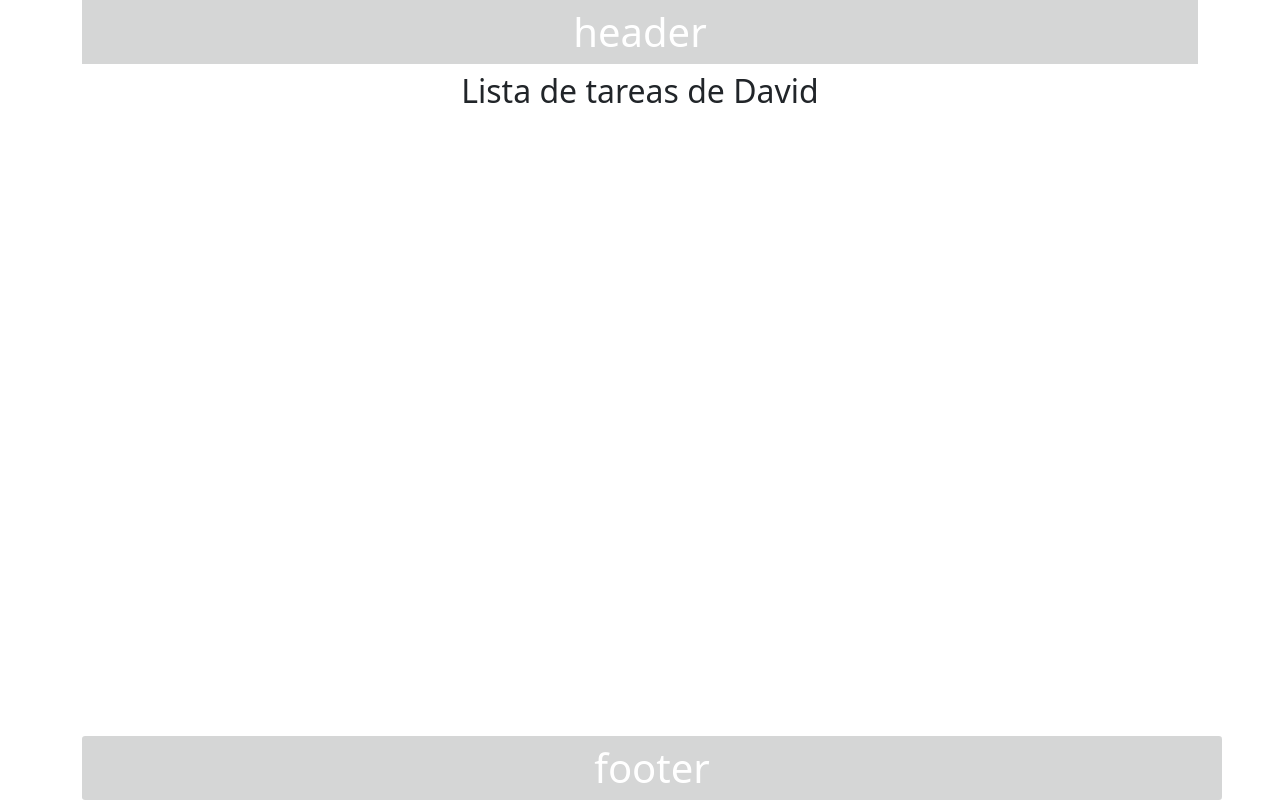
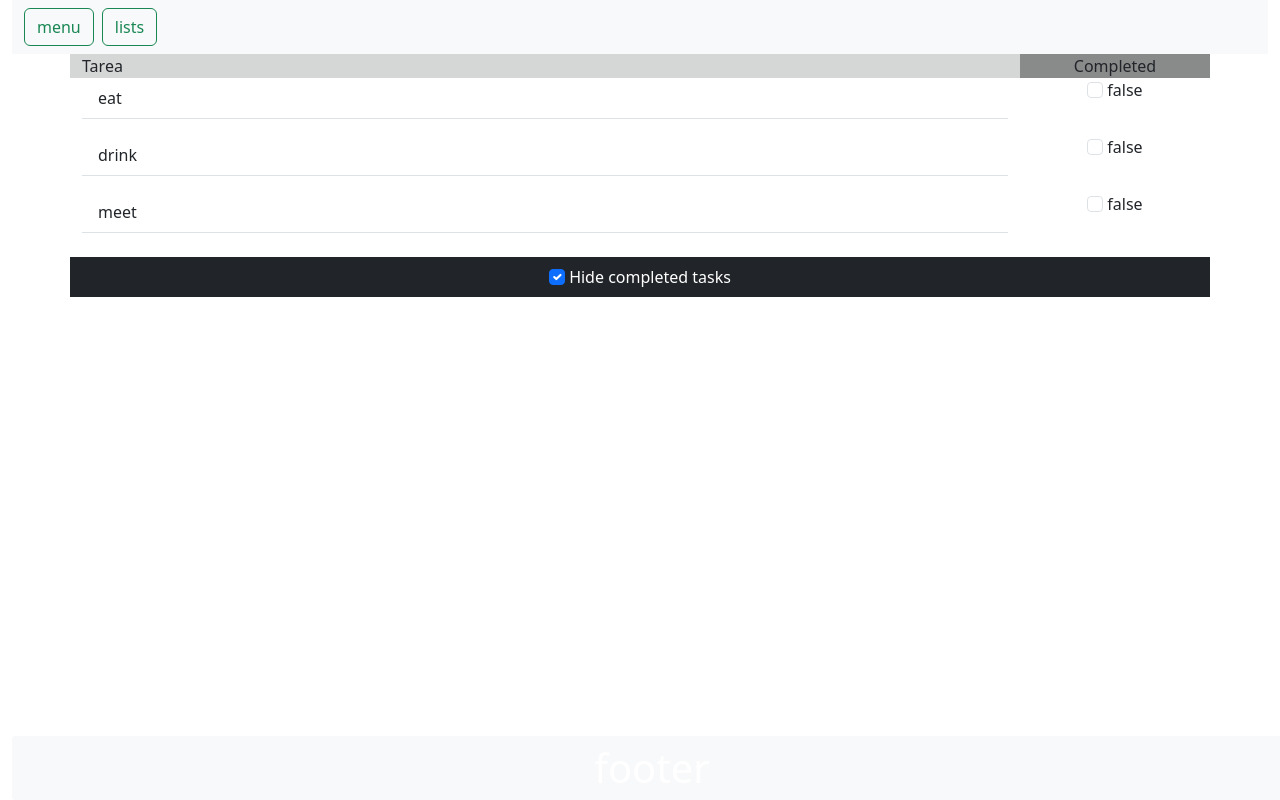
Before and after one commit to dmeleroandrade/todo-List, a Vue app: page / in a window 1280 px wide. Built offline with nearby package versions, Linux system fonts and the light colour scheme.

Commit message:
"creadas las tareas y botón de ocultar completadas"

```diff
--- a/src/App.vue
+++ b/src/App.vue
@@ -1,7 +1,7 @@
 <template class="bg-primary">
-  <div id="app" class="container">
+  <div id="app" class="container-fluid">
     <Header />
-    <h2 class="text-center">Lista de tareas de {{ usuario }}</h2>
+    <NavBar/>
     <Footer />
   </div>
 </template>
@@ -9,13 +9,14 @@
 <script>
 import Header from "./components/header.vue";
 import Footer from "./components/footer.vue";
-
-export default {
+import NavBar from "./components/NavBar.vue";
+ export default {
   name: "App",
   components: {
     Header,
     Footer,
-  },
+    NavBar,
+    },
   data() {
     return {
       usuario: "David",
--- /dev/null
+++ b/src/components/NavBar.vue
@@ -0,0 +1,67 @@
+<template>
+  <div class="container">
+    <div class="row">
+      <div class="col task">Tarea</div>
+      <div class="col-2 font-weight-bold text-center completed">Completed</div>
+    </div>
+    <div class="row" v-for="task in filterTasks" v-bind:key="task.description">
+      <div class="col">
+        <ul class="list-group list-group-flush">
+          <li class="list-group-item">{{ task.description }}</li>
+          <li class="list-group-item"></li>
+        </ul>
+      </div>
+      <div class="col-2 text-center">
+        <input
+          type="checkbox"
+          v-model="task.completed"
+          class="form-check-input me-1"
+        />{{ task.completed }}
+      </div>
+    </div>
+    <div class="row bg-dark py-2 mt-2 text-whit">
+      <div class="col text-center">
+        <input
+          type="checkbox"
+          class="form-check-input me-1"
+          v-model="completedTasks"
+        />
+        <label class="form-check-label text-white font-weight-bold">
+          Hide completed tasks
+        </label>
+      </div>
+    </div>
+  </div>
+</template>
+
+<script>
+export default {
+  name: "AppNavBar",
+  data() {
+    return {
+      tasks: [
+        { description: "eat", completed: false },
+        { description: "drink", completed: false },
+        { description: "meet", completed: false },
+      ],
+      completedTasks: true,
+    };
+  },
+  computed: {
+    //creo un method en el que paso una funcion que retorna que con el metodo filter me cree un array si las task no están competadas, si
+    filterTasks() {
+      return this.completedTasks
+        ? this.tasks.filter((task) => !task.completed)
+        : this.tasks;
+    },
+  },
+};
+</script>
+<style>
+.task {
+  background-color: rgb(213, 214, 214);
+}
+.completed {
+  background-color: rgb(137, 138, 138);
+}
+</style>
--- a/src/components/footer.vue
+++ b/src/components/footer.vue
@@ -1,5 +1,5 @@
 <template>
-    <div class="footer container">
+    <div class="footer container-fluid">
         <h1 class="mt-2 text-white">footer</h1>
     </div>
 </template>
@@ -18,5 +18,5 @@ export default {
   text-align: center;
   padding: 0px;
   border-radius: 0.2em;
-  background-color: rgb(213, 214, 214);
+  background-color:#F8F9FA;
 }</style>
--- a/src/components/header.vue
+++ b/src/components/header.vue
@@ -1,6 +1,15 @@
 <template>
   <div class="header text-white text-center">
-    <h1 class="p-2 rounded">header</h1>
+    <nav class="navbar bg-body-tertiary">
+      <form class="container-fluid justify-content-start">
+        <button class="btn btn-outline-success me-2" type="button">
+          menu
+        </button>
+        <button class="btn btn-outline-success me-2" type="button">
+          lists
+        </button>
+      </form>
+    </nav>
   </div>
 </template>
 
```
